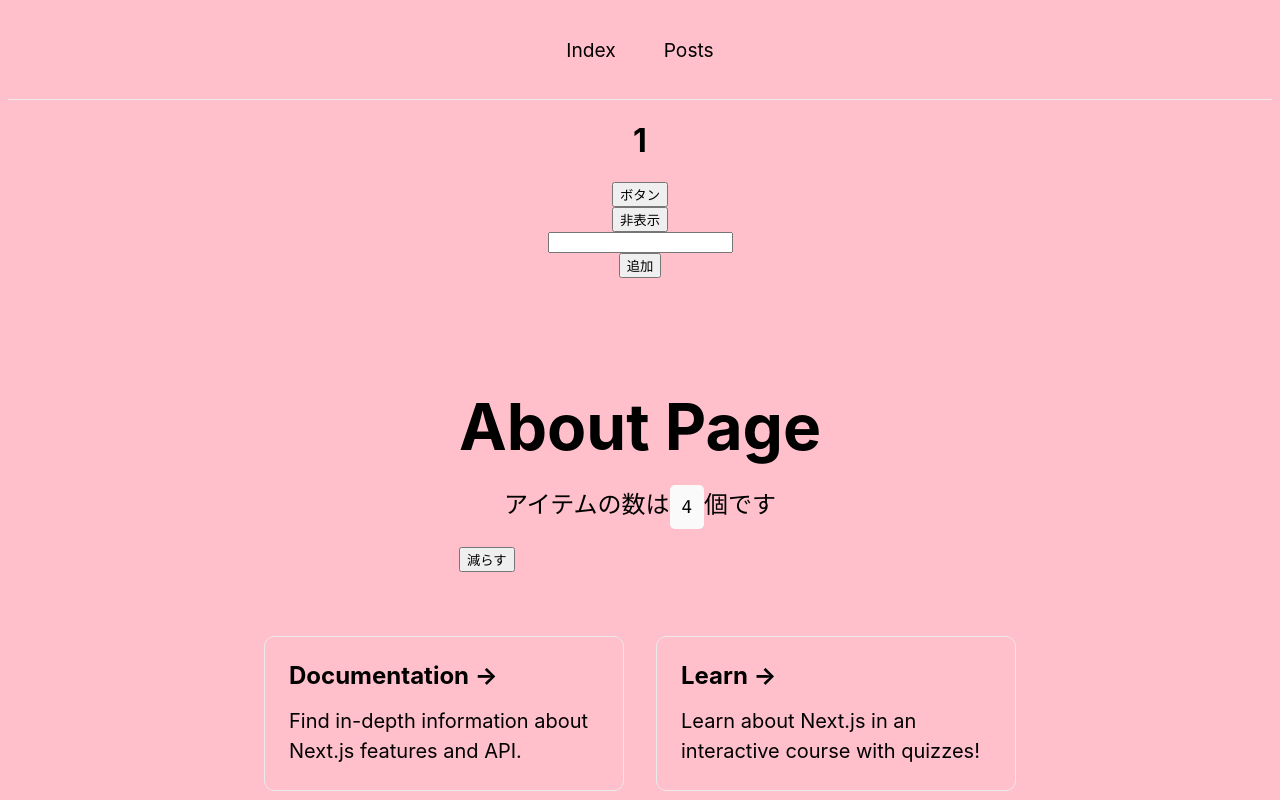
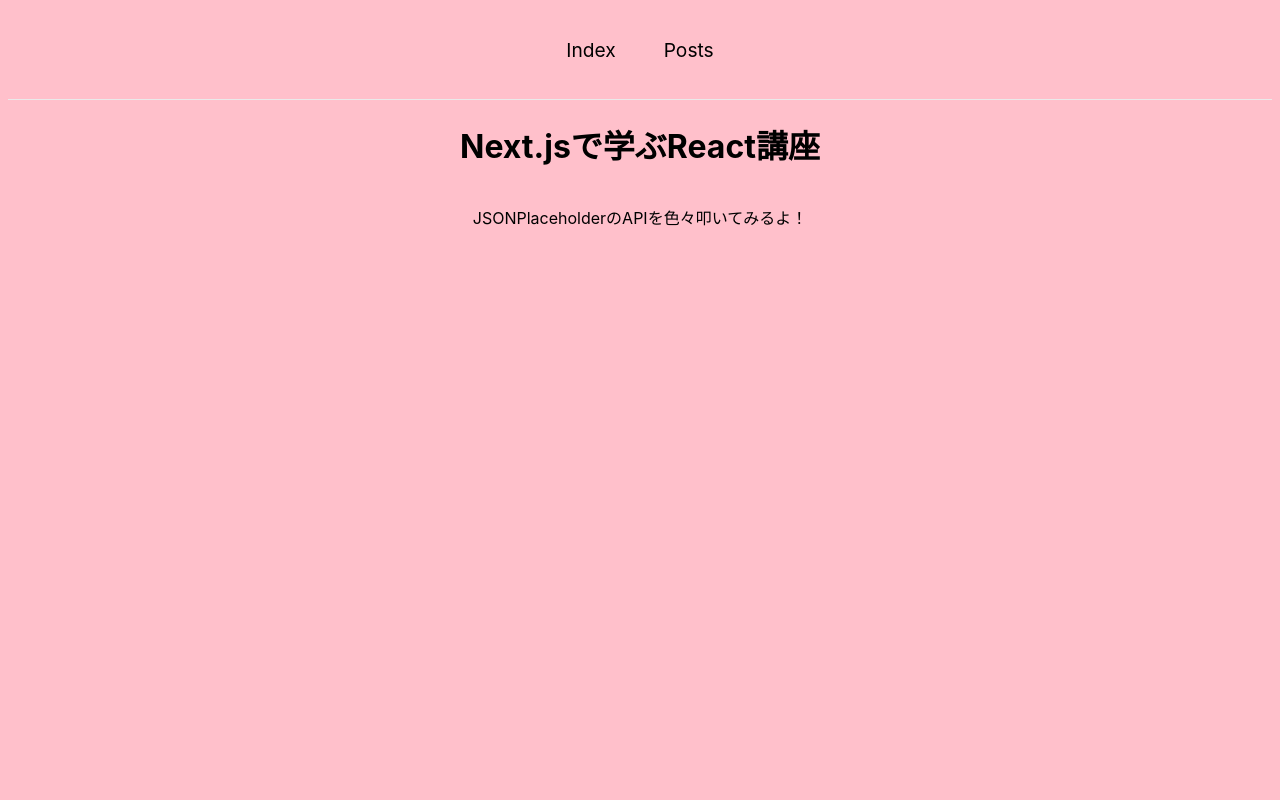
Before and after one commit to fumiee/study-react, a Next.js app: page / in a window 1280 px wide. Shown: the top 800 px of the page. Built offline with nearby package versions, Linux system fonts and the light colour scheme.

Commit message:
不要コードの削除 #24

```diff
--- a/src/pages/index.jsx
+++ b/src/pages/index.jsx
@@ -1,39 +1,16 @@
 import Head from "next/head";
 import styles from "src/styles/Home.module.css";
-import { Footer } from "src/components/Footer";
-import { Main } from "src/components/main";
 import { Header } from "src/components/Header";
 
-export default function About(props) {
-  const {
-    count,
-    isShow,
-    handleClick,
-    handleDisplay,
-    text,
-    array,
-    handleChange,
-    handleAdd,
-  } = props;
+export default function Index() {
   return (
     <div className={styles.container}>
       <Head>
-        <title>About Page</title>
+        <title>Index Page</title>
       </Head>
       <Header />
-      {isShow ? <h1>{count}</h1> : null}
-      <button onClick={handleClick}>ボタン</button>
-      <button onClick={handleDisplay}>{isShow ? "非表示" : "表示"}</button>
-      <input type="text" value={text} onChange={handleChange} />
-      <button onClick={handleAdd}>追加</button>
-
-      <ul>
-        {array.map((item) => {
-          return <li key={item}>{item}</li>;
-        })}
-      </ul>
-      <Main page="about" />
-      <Footer />
+      <h1>Next.jsで学ぶReact講座</h1>
+      <p>JSONPlaceholderのAPIを色々叩いてみるよ！</p>
     </div>
   );
 }
```
